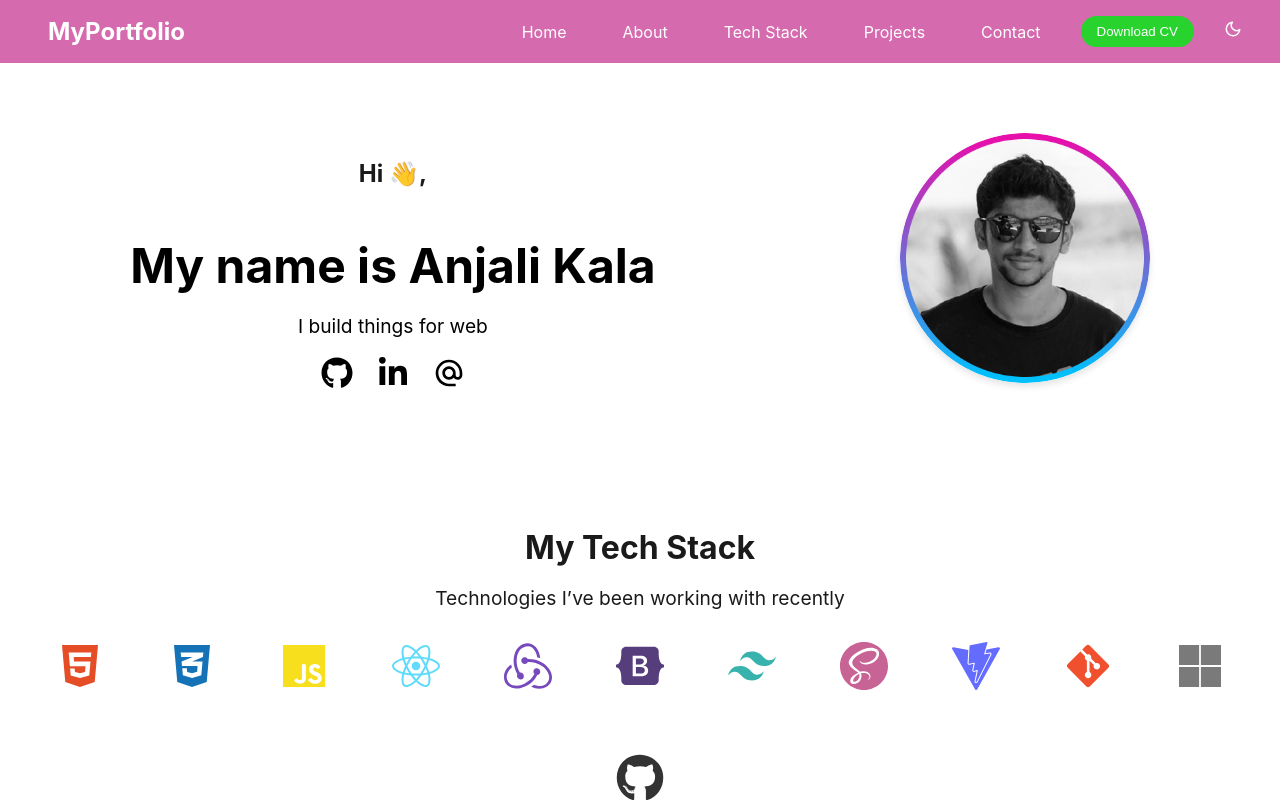
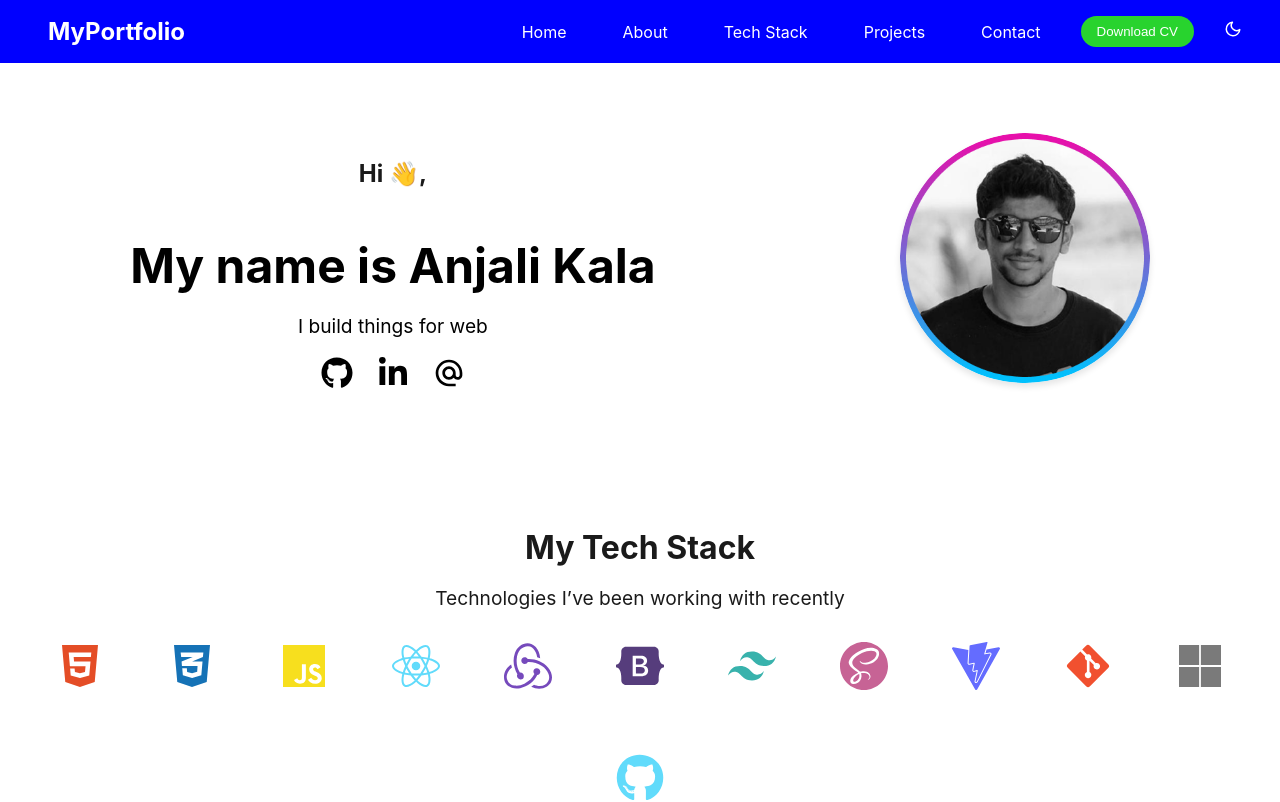
Before and after one commit to kalaanjali19/myportfolio_reactjs, a React (Create React App) app: page / in a window 1280 px wide. Shown: the top 802 px of the page. Built offline with nearby package versions, Linux system fonts and the light colour scheme.

Commit message:
sidebarmenu

```diff
--- a/src/Components/Navbar.css
+++ b/src/Components/Navbar.css
@@ -10,7 +10,7 @@ body.dark {
   display: flex;
   justify-content: space-between;
   align-items: center;
-  background-color: #d56bae;
+  background-color: blue;
   color: white;
   padding: 1rem 2rem;
   position: sticky;
@@ -73,7 +73,7 @@ body.dark {
   right: -100%;
   width: 250px;
   height: 100vh;
-  background-color: #d56bc7;
+  background-color: #e62214fe;
   display: flex;
   flex-direction: column;
   gap: 1.5rem;
--- a/src/Components/TechStack.js
+++ b/src/Components/TechStack.js
@@ -16,7 +16,7 @@ const icons = [
   { Icon: SiVite, color: '#646CFF' },    // Vite Color
   { Icon: FaGitAlt, color: '#F1502F' },  // Git Color
   { Icon: FaMicrosoft, color: '#7A7A7A' }, // Microsoft Color (for Visual Studio)
-  { Icon: FaGithub, color: '#333' },     // GitHub Color
+  { Icon: FaGithub, color:'#61DBFB' },     // GitHub Color
 ];
 
 const TechStack = () => {
```
